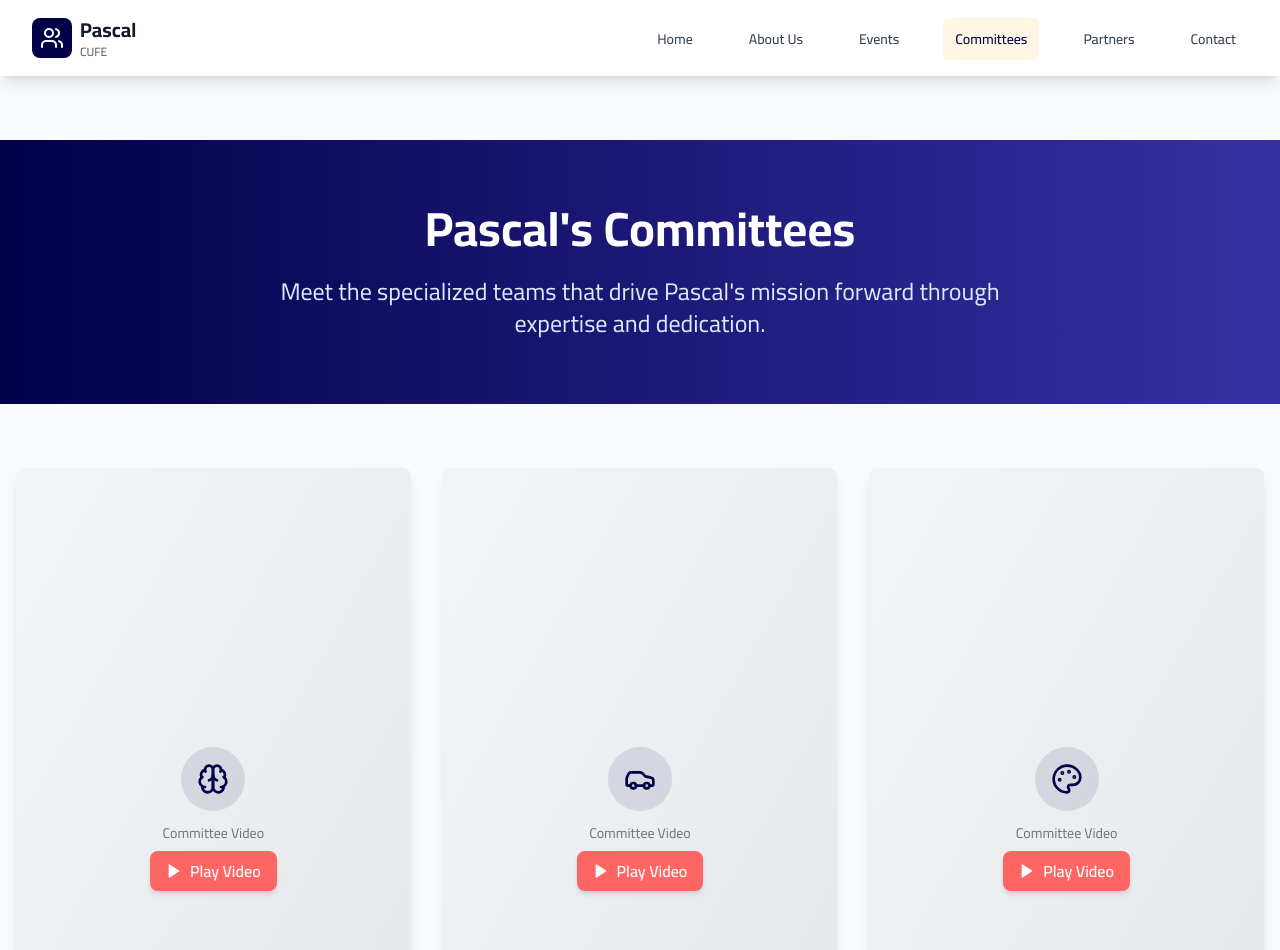
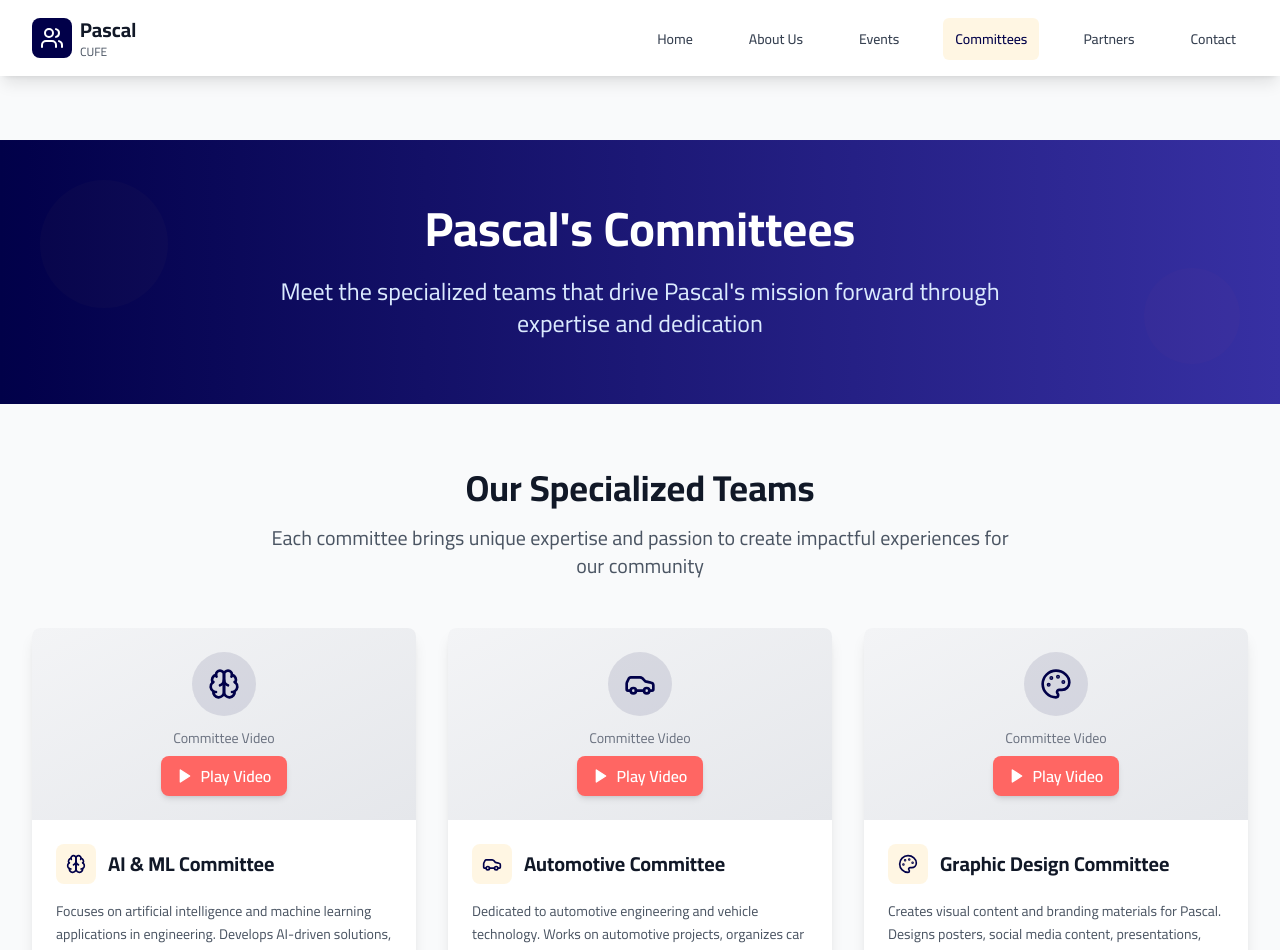
Before and after one commit to AhmedTalima23/pascalproject, a React (Vite) app: page /committees in a window 1280 px wide. Shown: the top 950 px of the page. Built offline with nearby package versions, Linux system fonts and the light colour scheme.

Commit message:
Update Committees.tsx back normal

```diff
--- a/src/pages/Committees.tsx
+++ b/src/pages/Committees.tsx
@@ -1,208 +1,145 @@
-import React, { useState } from "react";
-import {
-  Brain,
-  Car,
-  Palette,
-  UserCheck,
-  Megaphone,
-  Camera,
-  Globe,
-  Wind,
-  Wrench,
-  Lightbulb,
-  Play,
-  X,
-} from "lucide-react";
-import { motion, AnimatePresence } from "framer-motion";
-import AnimatedSection from "../components/AnimatedSection";
+import React, { useState } from 'react';
+import { Users, Brain, Car, Palette, UserCheck, Megaphone, Camera, Globe, Wind, Wrench, Lightbulb, Play } from 'lucide-react';
+import { motion, AnimatePresence } from 'framer-motion';
+import AnimatedSection from '../components/AnimatedSection';
 
 const Committees = () => {
   const [playingVideo, setPlayingVideo] = useState<number | null>(null);
-
   const committees = [
     {
       id: 1,
-      name: "AI & ML Committee",
+      name: 'AI & ML Committee',
       icon: Brain,
-      description:
-        "Focuses on artificial intelligence and machine learning applications in engineering. Develops AI-driven solutions, conducts research on emerging technologies, and organizes workshops on data science and automation.",
-      responsibilities: [
-        "AI research and development",
-        "Machine learning workshops",
-        "Data analysis projects",
-        "Automation solutions",
-      ],
-      image: "/committee-placeholder.jpg",
-      videoUrl:
-        "https://www.facebook.com/plugins/video.php?href=https://www.facebook.com/examplevideo",
+      description: 'Focuses on artificial intelligence and machine learning applications in engineering. Develops AI-driven solutions, conducts research on emerging technologies, and organizes workshops on data science and automation.',
+      responsibilities: ['AI research and development', 'Machine learning workshops', 'Data analysis projects', 'Automation solutions'],
+      image: '/committee-placeholder.jpg',
+      videoUrl: 'https://www.facebook.com/plugins/video.php?href=https://www.facebook.com/examplevideo'
     },
     {
       id: 2,
-      name: "Automotive Committee",
+      name: 'Automotive Committee',
       icon: Car,
-      description:
-        "Dedicated to automotive engineering and vehicle technology. Works on automotive projects, organizes car shows, and connects students with automotive industry professionals.",
-      responsibilities: [
-        "Vehicle design projects",
-        "Automotive workshops",
-        "Industry partnerships",
-        "Racing team support",
-      ],
-      image: "/committee-placeholder.jpg",
-      videoUrl:
-        "https://www.facebook.com/plugins/video.php?href=https://www.facebook.com/examplevideo",
+      description: 'Dedicated to automotive engineering and vehicle technology. Works on automotive projects, organizes car shows, and connects students with automotive industry professionals.',
+      responsibilities: ['Vehicle design projects', 'Automotive workshops', 'Industry partnerships', 'Racing team support'],
+      image: '/committee-placeholder.jpg',
+      videoUrl: 'https://www.facebook.com/plugins/video.php?href=https://www.facebook.com/examplevideo'
     },
     {
       id: 3,
-      name: "Graphic Design Committee",
+      name: 'Graphic Design Committee',
       icon: Palette,
-      description:
-        "Creates visual content and branding materials for Pascal. Designs posters, social media content, presentations, and maintains the visual identity of all Pascal activities.",
-      responsibilities: [
-        "Visual branding",
-        "Social media graphics",
-        "Event materials design",
-        "Website graphics",
-      ],
-      image: "/committee-placeholder.jpg",
-      videoUrl:
-        "https://www.facebook.com/plugins/video.php?href=https://www.facebook.com/examplevideo",
+      description: 'Creates visual content and branding materials for Pascal. Designs posters, social media content, presentations, and maintains the visual identity of all Pascal activities.',
+      responsibilities: ['Visual branding', 'Social media graphics', 'Event materials design', 'Website graphics'],
+      image: '/committee-placeholder.jpg',
+      videoUrl: 'https://www.facebook.com/plugins/video.php?href=https://www.facebook.com/examplevideo'
     },
     {
       id: 4,
-      name: "HR Committee",
+      name: 'HR Committee',
       icon: UserCheck,
-      description:
-        "Manages human resources and member relations within Pascal. Handles recruitment, member development, team building activities, and maintains a positive organizational culture.",
-      responsibilities: [
-        "Member recruitment",
-        "Team development",
-        "Conflict resolution",
-        "Performance evaluation",
-      ],
-      image: "/committee-placeholder.jpg",
-      videoUrl:
-        "https://www.facebook.com/plugins/video.php?href=https://www.facebook.com/examplevideo",
+      description: 'Manages human resources and member relations within Pascal. Handles recruitment, member development, team building activities, and maintains a positive organizational culture.',
+      responsibilities: ['Member recruitment', 'Team development', 'Conflict resolution', 'Performance evaluation'],
+      image: '/committee-placeholder.jpg',
+      videoUrl: 'https://www.facebook.com/plugins/video.php?href=https://www.facebook.com/examplevideo'
     },
     {
       id: 5,
-      name: "Marketing Committee",
+      name: 'Marketing Committee',
       icon: Megaphone,
-      description:
-        "Promotes Pascal events and activities across various platforms. Develops marketing strategies, manages social media presence, and builds partnerships with other organizations.",
-      responsibilities: [
-        "Social media management",
-        "Event promotion",
-        "Partnership development",
-        "Brand awareness",
-      ],
-      image: "/committee-placeholder.jpg",
-      // ✅ Actual Facebook Reel (vertical)
-      videoUrl:
-        "https://www.facebook.com/plugins/video.php?href=https://www.facebook.com/reel/689435420861447",
+      description: 'Promotes Pascal events and activities across various platforms. Develops marketing strategies, manages social media presence, and builds partnerships with other organizations.',
+      responsibilities: ['Social media management', 'Event promotion', 'Partnership development', 'Brand awareness'],
+      image: '/committee-placeholder.jpg',
+      videoUrl: 'https://www.facebook.com/reel/689435420861447'
     },
     {
       id: 6,
-      name: "Photography & Video Editing Committee",
+      name: 'Photography & Video Editing Committee',
       icon: Camera,
-      description:
-        "Captures and documents Pascal events through photography and videography. Creates promotional videos, event highlights, and maintains a visual archive of Pascal activities.",
-      responsibilities: [
-        "Event photography",
-        "Video production",
-        "Content editing",
-        "Visual documentation",
-      ],
-      image: "/committee-placeholder.jpg",
-      videoUrl:
-        "https://www.facebook.com/plugins/video.php?href=https://www.facebook.com/examplevideo",
+      description: 'Captures and documents Pascal events through photography and videography. Creates promotional videos, event highlights, and maintains a visual archive of Pascal activities.',
+      responsibilities: ['Event photography', 'Video production', 'Content editing', 'Visual documentation'],
+      image: '/committee-placeholder.jpg',
+      videoUrl: 'https://www.facebook.com/plugins/video.php?href=https://www.facebook.com/examplevideo'
     },
     {
       id: 7,
-      name: "ER Committee",
+      name: 'ER Committee',
       icon: Globe,
-      description:
-        "Manages external relations and partnerships. Builds connections with industry professionals, other student organizations, and academic institutions to expand Pascal's network.",
-      responsibilities: [
-        "Industry partnerships",
-        "Inter-university relations",
-        "Guest speaker coordination",
-        "Networking events",
-      ],
-      image: "/committee-placeholder.jpg",
-      videoUrl:
-        "https://www.facebook.com/plugins/video.php?href=https://www.facebook.com/examplevideo",
+      description: 'Manages external relations and partnerships. Builds connections with industry professionals, other student organizations, and academic institutions to expand Pascal\'s network.',
+      responsibilities: ['Industry partnerships', 'Inter-university relations', 'Guest speaker coordination', 'Networking events'],
+      image: '/committee-placeholder.jpg',
+      videoUrl: 'https://www.facebook.com/plugins/video.php?href=https://www.facebook.com/examplevideo'
     },
     {
       id: 8,
-      name: "CFD Committee",
+      name: 'CFD Committee',
       icon: Wind,
-      description:
-        "Specializes in Computational Fluid Dynamics and simulation technologies. Conducts CFD analysis, organizes simulation workshops, and works on fluid mechanics projects.",
-      responsibilities: [
-        "CFD analysis",
-        "Simulation workshops",
-        "Fluid mechanics projects",
-        "Software training",
-      ],
-      image: "/committee-placeholder.jpg",
-      videoUrl:
-        "https://www.facebook.com/plugins/video.php?href=https://www.facebook.com/examplevideo",
+      description: 'Specializes in Computational Fluid Dynamics and simulation technologies. Conducts CFD analysis, organizes simulation workshops, and works on fluid mechanics projects.',
+      responsibilities: ['CFD analysis', 'Simulation workshops', 'Fluid mechanics projects', 'Software training'],
+      image: '/committee-placeholder.jpg',
+      videoUrl: 'https://www.facebook.com/plugins/video.php?href=https://www.facebook.com/examplevideo'
     },
     {
       id: 9,
-      name: "Hydraulic & Pneumatic Committee",
+      name: 'Hydraulic & Pneumatic Committee',
       icon: Wrench,
-      description:
-        "Focuses on hydraulic and pneumatic systems in mechanical engineering. Develops projects related to fluid power systems and organizes hands-on workshops.",
-      responsibilities: [
-        "Hydraulic system design",
-        "Pneumatic projects",
-        "Fluid power workshops",
-        "System maintenance",
-      ],
-      image: "/committee-placeholder.jpg",
-      videoUrl:
-        "https://www.facebook.com/plugins/video.php?href=https://www.facebook.com/examplevideo",
+      description: 'Focuses on hydraulic and pneumatic systems in mechanical engineering. Develops projects related to fluid power systems and organizes hands-on workshops.',
+      responsibilities: ['Hydraulic system design', 'Pneumatic projects', 'Fluid power workshops', 'System maintenance'],
+      image: '/committee-placeholder.jpg',
+      videoUrl: 'https://www.facebook.com/plugins/video.php?href=https://www.facebook.com/examplevideo'
     },
     {
       id: 10,
-      name: "R&D Committee",
+      name: 'R&D Committee',
       icon: Lightbulb,
-      description:
-        "Drives research and development initiatives within Pascal. Identifies emerging technologies, conducts feasibility studies, and develops innovative solutions for engineering challenges.",
-      responsibilities: [
-        "Research projects",
-        "Innovation development",
-        "Technology assessment",
-        "Patent research",
-      ],
-      image: "/committee-placeholder.jpg",
-      videoUrl:
-        "https://www.facebook.com/plugins/video.php?href=https://www.facebook.com/examplevideo",
-    },
+      description: 'Drives research and development initiatives within Pascal. Identifies emerging technologies, conducts feasibility studies, and develops innovative solutions for engineering challenges.',
+      responsibilities: ['Research projects', 'Innovation development', 'Technology assessment', 'Patent research'],
+      image: '/committee-placeholder.jpg',
+      videoUrl: 'https://www.facebook.com/plugins/video.php?href=https://www.facebook.com/examplevideo'
+    }
   ];
 
   const containerVariants = {
     hidden: { opacity: 0 },
-    visible: { opacity: 1, transition: { staggerChildren: 0.1 } },
+    visible: {
+      opacity: 1,
+      transition: {
+        staggerChildren: 0.1,
+      },
+    },
   };
 
   const itemVariants = {
     hidden: { opacity: 0, y: 20 },
-    visible: { opacity: 1, y: 0, transition: { duration: 0.6, ease: "easeOut" } },
+    visible: {
+      opacity: 1,
+      y: 0,
+      transition: {
+        duration: 0.6,
+        ease: 'easeOut',
+      },
+    },
   };
 
   return (
-    <div className="py-16 min-h-screen overflow-x-hidden overflow-y-auto">
+    <div className="py-16">
       {/* Hero Section */}
       <section className="bg-gradient-to-r from-navy to-primary-800 text-white py-16 overflow-hidden relative">
-        <div className="max-w-7xl mx-auto px-4 text-center relative">
+        <motion.div
+          className="absolute inset-0"
+          initial={{ scale: 1.2, opacity: 0 }}
+          animate={{ scale: 1, opacity: 0.1 }}
+          transition={{ duration: 1.5 }}
+        >
+          <div className="absolute top-10 left-10 w-32 h-32 bg-gold rounded-full opacity-20" />
+          <div className="absolute bottom-10 right-10 w-24 h-24 bg-coral rounded-full opacity-20" />
+        </motion.div>
+
+        <div className="max-w-7xl mx-auto px-4 sm:px-6 lg:px-8 text-center relative">
           <motion.h1
             className="text-4xl md:text-5xl font-bold mb-6"
             initial={{ opacity: 0, y: 30 }}
             animate={{ opacity: 1, y: 0 }}
-            transition={{ duration: 0.8, ease: "easeOut" }}
+            transition={{ duration: 0.8, ease: 'easeOut' }}
           >
             Pascal's Committees
           </motion.h1>
@@ -210,16 +147,29 @@ const Committees = () => {
             className="text-xl md:text-2xl text-blue-100 max-w-3xl mx-auto"
             initial={{ opacity: 0, y: 30 }}
             animate={{ opacity: 1, y: 0 }}
-            transition={{ duration: 0.8, delay: 0.2, ease: "easeOut" }}
+            transition={{ duration: 0.8, delay: 0.2, ease: 'easeOut' }}
           >
-            Meet the specialized teams that drive Pascal's mission forward through expertise and dedication.
+            Meet the specialized teams that drive Pascal's mission forward through expertise and dedication
           </motion.p>
         </div>
       </section>
 
       {/* Committees Grid */}
       <AnimatedSection className="py-16 bg-gray-50">
-        <div className="max-w-7xl mx-auto px-4">
+        <div className="max-w-7xl mx-auto px-4 sm:px-6 lg:px-8">
+          <motion.div
+            className="text-center mb-12"
+            initial={{ opacity: 0, y: 30 }}
+            whileInView={{ opacity: 1, y: 0 }}
+            transition={{ duration: 0.8 }}
+            viewport={{ once: true }}
+          >
+            <h2 className="text-3xl md:text-4xl font-bold text-gray-900 mb-4">Our Specialized Teams</h2>
+            <p className="text-xl text-gray-600 max-w-3xl mx-auto">
+              Each committee brings unique expertise and passion to create impactful experiences for our community
+            </p>
+          </motion.div>
+
           <motion.div
             className="grid grid-cols-1 md:grid-cols-2 lg:grid-cols-3 gap-8"
             variants={containerVariants}
@@ -227,18 +177,49 @@ const Committees = () => {
             whileInView="visible"
             viewport={{ once: true }}
           >
-            {committees.map((committee) => (
+            {committees.map((committee, index) => (
               <motion.div
                 key={committee.id}
-                className="bg-white rounded-lg shadow-lg overflow-hidden hover:shadow-xl transition-all duration-300"
+                className="bg-white rounded-lg shadow-lg overflow-hidden hover:shadow-xl transition-all duration-300 hover-lift"
                 variants={itemVariants}
                 whileHover={{ y: -10, scale: 1.02 }}
               >
-                {/* Thumbnail Section */}
-                <div className="relative w-full aspect-[9/16] bg-gradient-to-br from-gray-100 to-gray-200 flex items-center justify-center">
+                {/* Committee Video Area */}
+                <div className="relative h-48 bg-gradient-to-br from-gray-100 to-gray-200 overflow-hidden">
+                  <AnimatePresence mode="wait">
+                    {playingVideo === committee.id ? (
+                      <motion.div
+                        key="video"
+                        initial={{ opacity: 0, scale: 0.95 }}
+                        animate={{ opacity: 1, scale: 1 }}
+                        exit={{ opacity: 0, scale: 0.95 }}
+                        transition={{ duration: 0.3 }}
+                        className="absolute inset-0"
+                      >
+                        <iframe
+                          src={committee.videoUrl}
+                          width="100%"
+                          height="100%"
+                          style={{ border: 'none', overflow: 'hidden' }}
+                          scrolling="no"
+                          frameBorder="0"
+                          allowFullScreen={true}
+                          allow="autoplay; clipboard-write; encrypted-media; picture-in-picture; web-share"
+                        />
+                      </motion.div>
+                    ) : (
+                      <motion.div
+                        key="thumbnail"
+                        initial={{ opacity: 0 }}
+                        animate={{ opacity: 1 }}
+                        exit={{ opacity: 0 }}
+                        transition={{ duration: 0.3 }}
+                        className="absolute inset-0 flex items-center justify-center cursor-pointer group"
+                        onClick={() => setPlayingVideo(committee.id)}
+                      >
                         <div className="text-center">
                           <motion.div
-                      className="w-16 h-16 bg-navy/10 rounded-full flex items-center justify-center mx-auto mb-3"
+                            className="w-16 h-16 bg-navy/10 rounded-full flex items-center justify-center mx-auto mb-3 group-hover:bg-navy/20 transition-colors"
                             whileHover={{ rotate: 360 }}
                             transition={{ duration: 0.6 }}
                           >
@@ -249,34 +230,47 @@ const Committees = () => {
                             className="inline-flex items-center gap-2 px-4 py-2 bg-coral hover:bg-coral/90 text-white font-semibold rounded-lg transition-all duration-300 shadow-md hover:shadow-lg"
                             whileHover={{ scale: 1.05 }}
                             whileTap={{ scale: 0.95 }}
-                      onClick={() => setPlayingVideo(committee.id)}
+                            onClick={(e) => {
+                              e.stopPropagation();
+                              setPlayingVideo(committee.id);
+                            }}
                           >
                             <Play className="h-4 w-4" fill="currentColor" />
                             <span>Play Video</span>
                           </motion.button>
                         </div>
+                      </motion.div>
+                    )}
+                  </AnimatePresence>
                 </div>
 
-                {/* Committee Info */}
                 <div className="p-6">
                   <div className="flex items-center mb-4">
-                    <div className="w-10 h-10 bg-gold/20 rounded-lg flex items-center justify-center mr-3">
+                    <motion.div
+                      className="w-10 h-10 bg-gold/20 rounded-lg flex items-center justify-center mr-3"
+                      whileHover={{ rotate: 15 }}
+                      transition={{ duration: 0.3 }}
+                    >
                       <committee.icon className="h-5 w-5 text-navy" />
-                    </div>
+                    </motion.div>
                     <h3 className="text-xl font-bold text-gray-900">{committee.name}</h3>
                   </div>
 
-                  <p className="text-gray-600 mb-4 text-sm leading-relaxed">{committee.description}</p>
+                  <p className="text-gray-600 mb-4 text-sm leading-relaxed">
+                    {committee.description}
+                  </p>
 
+                  <div>
                     <h4 className="font-semibold text-gray-900 mb-2 text-sm">Key Responsibilities:</h4>
                     <ul className="space-y-1">
-                    {committee.responsibilities.map((r, i) => (
-                      <li key={i} className="flex items-center text-xs text-gray-600">
-                        <div className="w-1.5 h-1.5 bg-navy rounded-full mr-2 flex-shrink-0" />
-                        {r}
+                      {committee.responsibilities.map((responsibility, idx) => (
+                        <li key={idx} className="flex items-center text-xs text-gray-600">
+                          <div className="w-1.5 h-1.5 bg-navy rounded-full mr-2 flex-shrink-0"></div>
+                          {responsibility}
                         </li>
                       ))}
                     </ul>
+                  </div>
                 </div>
               </motion.div>
             ))}
@@ -284,35 +278,64 @@ const Committees = () => {
         </div>
       </AnimatedSection>
 
-      {/* ✅ Fullscreen Modal for Video */}
-      <AnimatePresence>
-        {playingVideo && (
+      {/* Call to Action */}
+      <section className="py-16 bg-navy text-white relative overflow-hidden">
         <motion.div
-            className="fixed inset-0 bg-black/80 flex items-center justify-center z-50 p-4"
-            initial={{ opacity: 0 }}
-            animate={{ opacity: 1 }}
-            exit={{ opacity: 0 }}
+          className="absolute inset-0"
+          initial={{ scale: 1.2, opacity: 0 }}
+          whileInView={{ scale: 1, opacity: 0.1 }}
+          transition={{ duration: 1.5 }}
+          viewport={{ once: true }}
         >
-            <div className="relative w-full max-w-[400px] aspect-[9/16] bg-black rounded-2xl overflow-hidden">
-              <iframe
-                src={committees.find((c) => c.id === playingVideo)?.videoUrl}
-                className="absolute top-0 left-0 w-full h-full"
-                style={{ border: "none", overflow: "hidden" }}
-                scrolling="no"
-                frameBorder="0"
-                allowFullScreen
-                allow="autoplay; clipboard-write; encrypted-media; picture-in-picture; web-share"
-              />
-              <button
-                onClick={() => setPlayingVideo(null)}
-                className="absolute top-3 right-3 bg-white/30 hover:bg-white/50 text-white rounded-full p-2 transition-all"
+          <div className="absolute top-10 left-10 w-32 h-32 bg-gold rounded-full" />
+          <div className="absolute bottom-10 right-10 w-24 h-24 bg-coral rounded-full" />
+        </motion.div>
+
+        <div className="max-w-7xl mx-auto px-4 sm:px-6 lg:px-8 text-center relative">
+          <motion.h2
+            className="text-3xl md:text-4xl font-bold mb-4"
+            initial={{ opacity: 0, y: 30 }}
+            whileInView={{ opacity: 1, y: 0 }}
+            transition={{ duration: 0.8 }}
+            viewport={{ once: true }}
           >
-                <X className="w-5 h-5" />
-              </button>
+            Join a Committee
+          </motion.h2>
+          <motion.p
+            className="text-xl text-blue-100 mb-8 max-w-2xl mx-auto"
+            initial={{ opacity: 0, y: 30 }}
+            whileInView={{ opacity: 1, y: 0 }}
+            transition={{ duration: 0.8, delay: 0.2 }}
+            viewport={{ once: true }}
+          >
+            Ready to contribute your skills and passion? Join one of our committees and make a meaningful impact in the engineering community.
+          </motion.p>
+          <motion.div
+            className="flex flex-col sm:flex-row gap-4 justify-center"
+            initial={{ opacity: 0, y: 30 }}
+            whileInView={{ opacity: 1, y: 0 }}
+            transition={{ duration: 0.8, delay: 0.4 }}
+            viewport={{ once: true }}
+          >
+            <motion.a
+              href="/contact"
+              className="inline-flex items-center px-8 py-3 bg-coral hover:bg-coral/90 text-white font-semibold rounded-lg transition-all duration-300"
+              whileHover={{ scale: 1.05 }}
+              whileTap={{ scale: 0.95 }}
+            >
+              Apply Now
+            </motion.a>
+            <motion.a
+              href="/about"
+              className="inline-flex items-center px-8 py-3 bg-transparent border-2 border-white text-white hover:bg-white hover:text-navy font-semibold rounded-lg transition-all duration-300"
+              whileHover={{ scale: 1.05 }}
+              whileTap={{ scale: 0.95 }}
+            >
+              Learn More About Pascal
+            </motion.a>
+          </motion.div>
         </div>
-          </motion.div>
-        )}
-      </AnimatePresence>
+      </section>
     </div>
   );
 };
```
Lines whose indentation alone changed are shown as unchanged.
